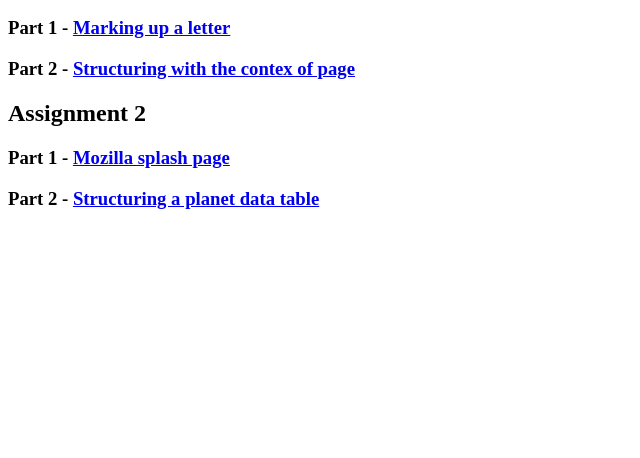
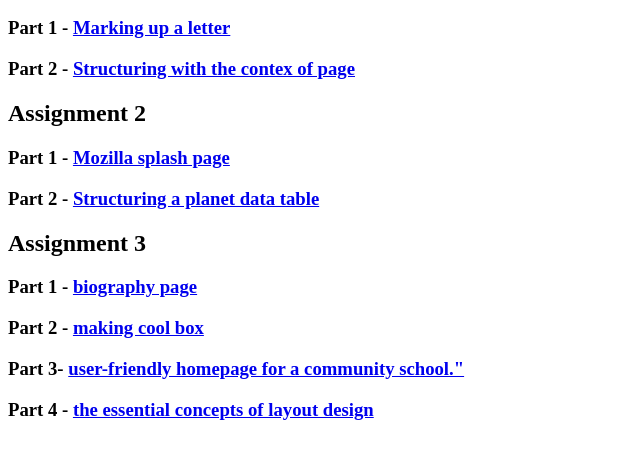
Before and after one commit to Siddhartha365/siddhartha365.github.io, a plain HTML site: page index.html in a window 1280 px wide. Shown: the part 96-554 px from the top of the page, without its empty margins (0-640 px from the left). Drawn offline with Linux system fonts and the light colour scheme.

Commit message:
created homepage for assignment 3
created homepage

```diff
--- a/index.html
+++ b/index.html
@@ -9,5 +9,15 @@
 <h2>Assignment 2</h2>
 <h3>Part 1 - <a href="./assign2//part1/index.html">Mozilla splash page</a></h3>
 <h3>Part 2 - <a href="./assign2/part2/index.html">Structuring a planet data table</a></h3>
+<h2>Assignment 3</h2>
+<h3>Part 1 - <a href="C:\Users\gaire\OneDrive\Documents\GitHub\Canada\assignment 3\part 1">biography page</a></h3>
+<h3>Part 2 - <a href="C:\Users\gaire\OneDrive\Documents\GitHub\Canada\assignment 3\part 2">making cool box</a></h3>
+<h3>Part 3- <a href="C:\Users\gaire\OneDrive\Documents\GitHub\Canada\assignment 3\part 3">user-friendly homepage for a community school."
+</a></h3>
+
+<h3>Part 4 - <a href="C:\Users\gaire\OneDrive\Documents\GitHub\Canada\assignment 3\part 4"</a>the essential concepts of layout design</h3>
+
+
+
 </body>
 </html>
```
